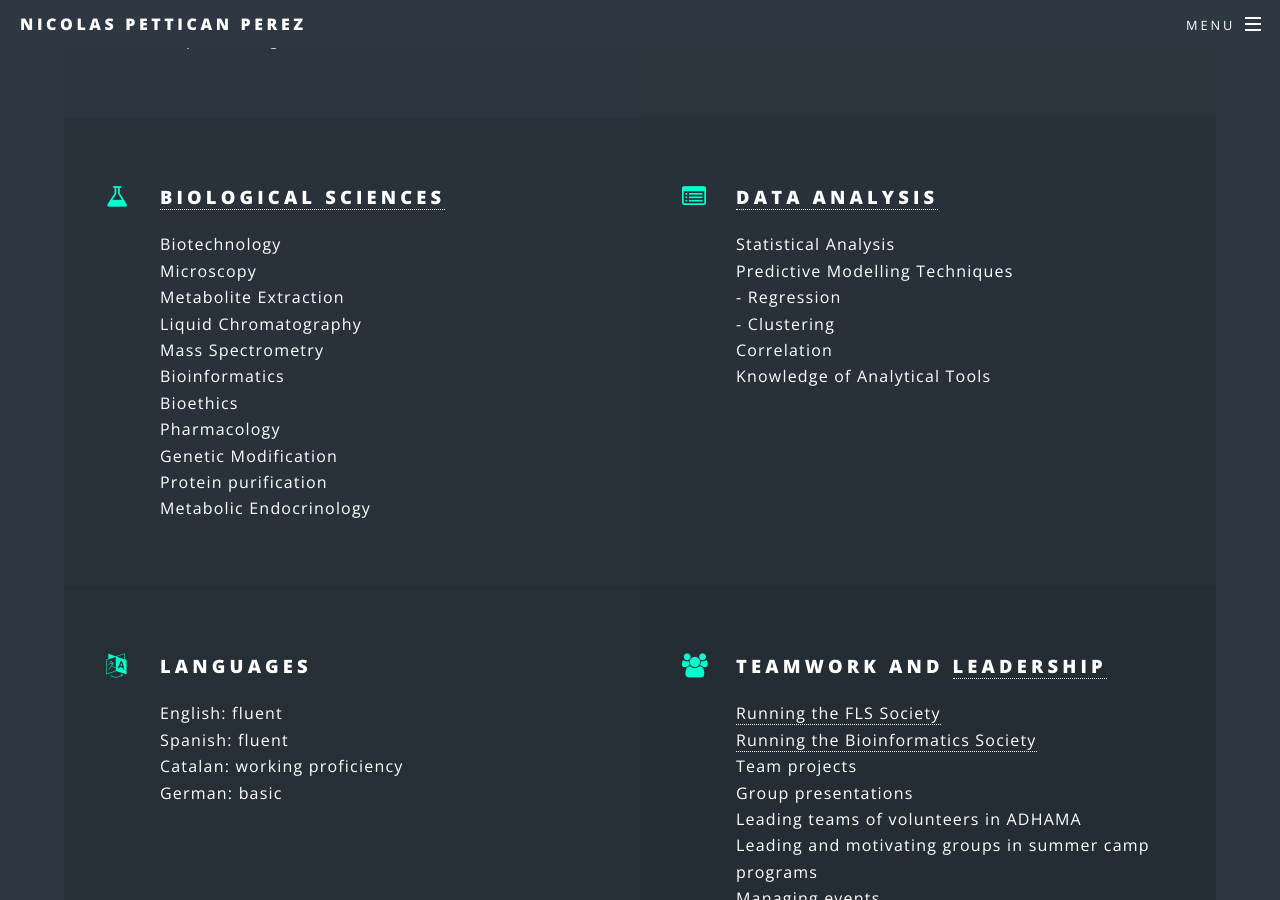
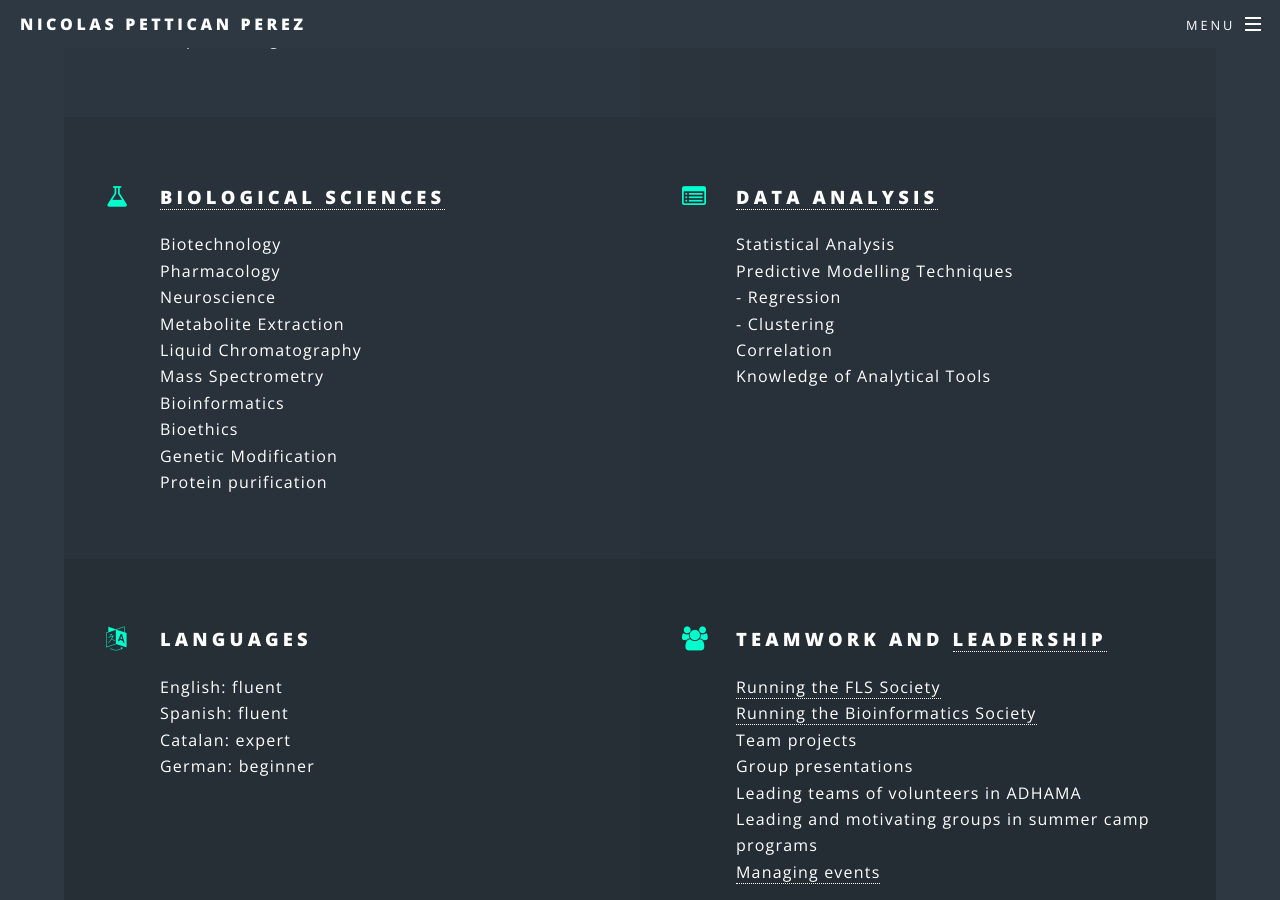
Before and after one commit to nickpettican/nickpettican.github.io, a Jekyll site: the page built from index.html, in a window 1280 px wide and 900 px high, scrolled down 5220 px. Built offline with Jekyll 4.4.1, drawn with Linux system fonts in a browser that asks for light colours.

Commit message:
updated info

```diff
--- a/index.html
+++ b/index.html
@@ -139,7 +139,7 @@
 								</li>
 								<li id="science" class="icon fa-flask">
 									<h3><a href="CV.html#bsc">Biological sciences</a></h3>
-									<p>Biotechnology<br />Microscopy<br />Metabolite Extraction<br />Liquid Chromatography<br />Mass Spectrometry<br />Bioinformatics<br />Bioethics<br />Pharmacology<br />Genetic Modification<br />Protein purification<br />Metabolic Endocrinology</p>
+									<p>Biotechnology<br />Pharmacology<br />Neuroscience<br />Metabolite Extraction<br />Liquid Chromatography<br />Mass Spectrometry<br />Bioinformatics<br />Bioethics<br />Genetic Modification<br />Protein purification</p>
 								</li>
 								<li id="data" class="icon fa-list-alt">
 									<h3><a href="CV.html#msc">Data analysis</a></h3>
@@ -149,8 +149,8 @@
 									<h3>Languages</h3>
 									<p>English: fluent<br />
 									Spanish: fluent<br />
-									Catalan: working proficiency<br />
-									German: basic</p>
+									Catalan: expert<br />
+									German: beginner</p>
 								</li>
 								<li id="team" class="icon fa-group">
 									<h3>Teamwork and <a href="CV.html#binsoc">leadership</a></h3>
```
